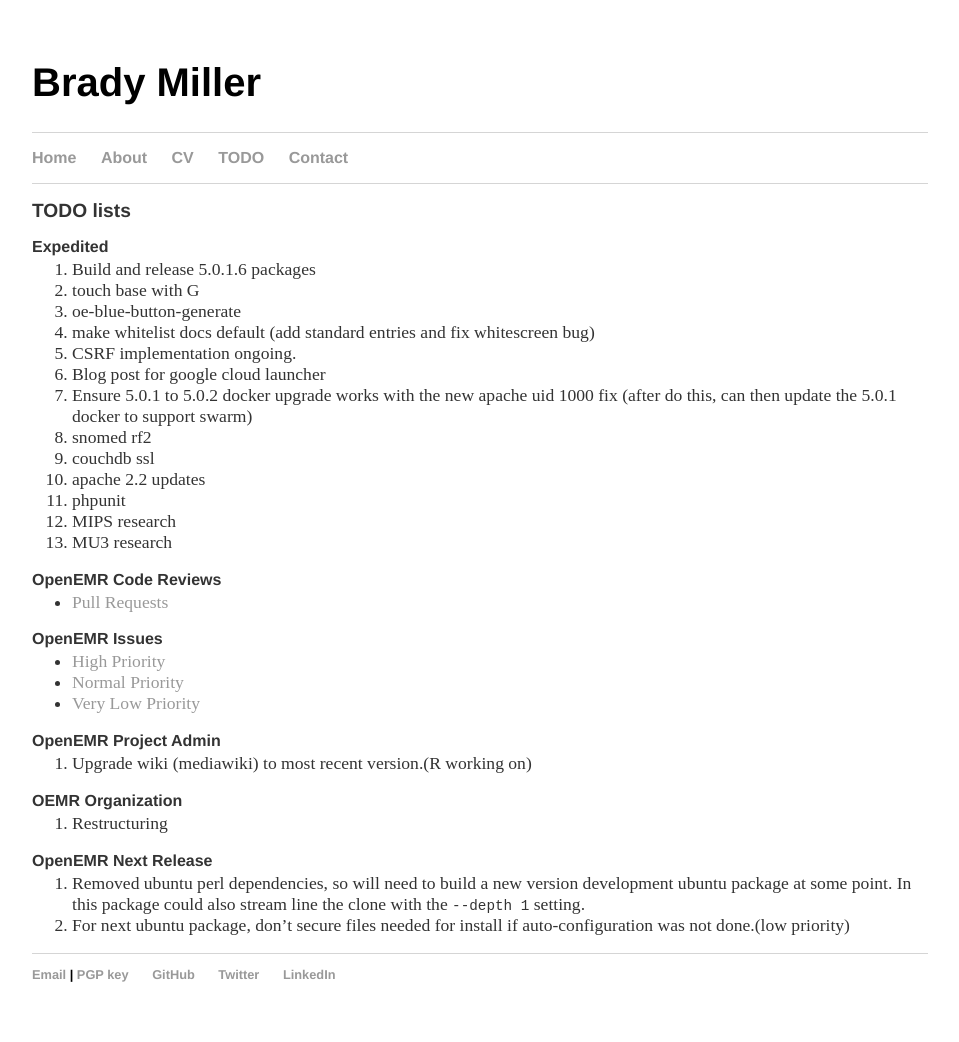
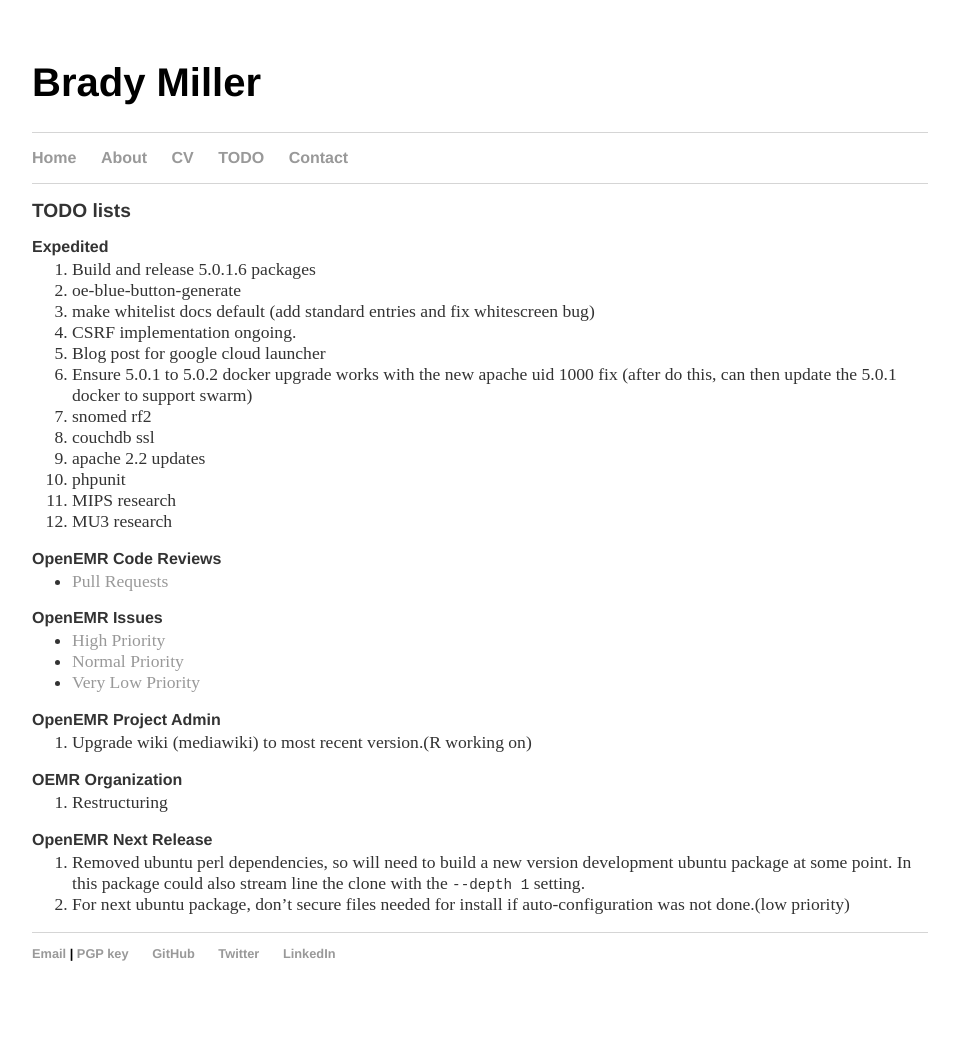
Before and after one commit to bradymiller/bradymiller.github.io, a Jekyll site: the page built from todo/index.md, in a window 1280 px wide. Shown: the whole page, without its empty margins (160-1119 px from the left). Built offline with Jekyll 4.4.1, drawn with Linux system fonts in a browser that asks for light colours; our own code applies the rules of GitHub Pages for plain Markdown files; after the commit the page ends 1021 px from its top, so only the background shows below that.

Commit message:
Update index.md

```diff
--- a/todo/index.md
+++ b/todo/index.md
@@ -5,7 +5,6 @@
 
 ### Expedited
 1. Build and release 5.0.1.6 packages
-1. touch base with G
 1. oe-blue-button-generate
 1. make whitelist docs default (add standard entries and fix whitescreen bug)
 1. CSRF implementation ongoing.
```
